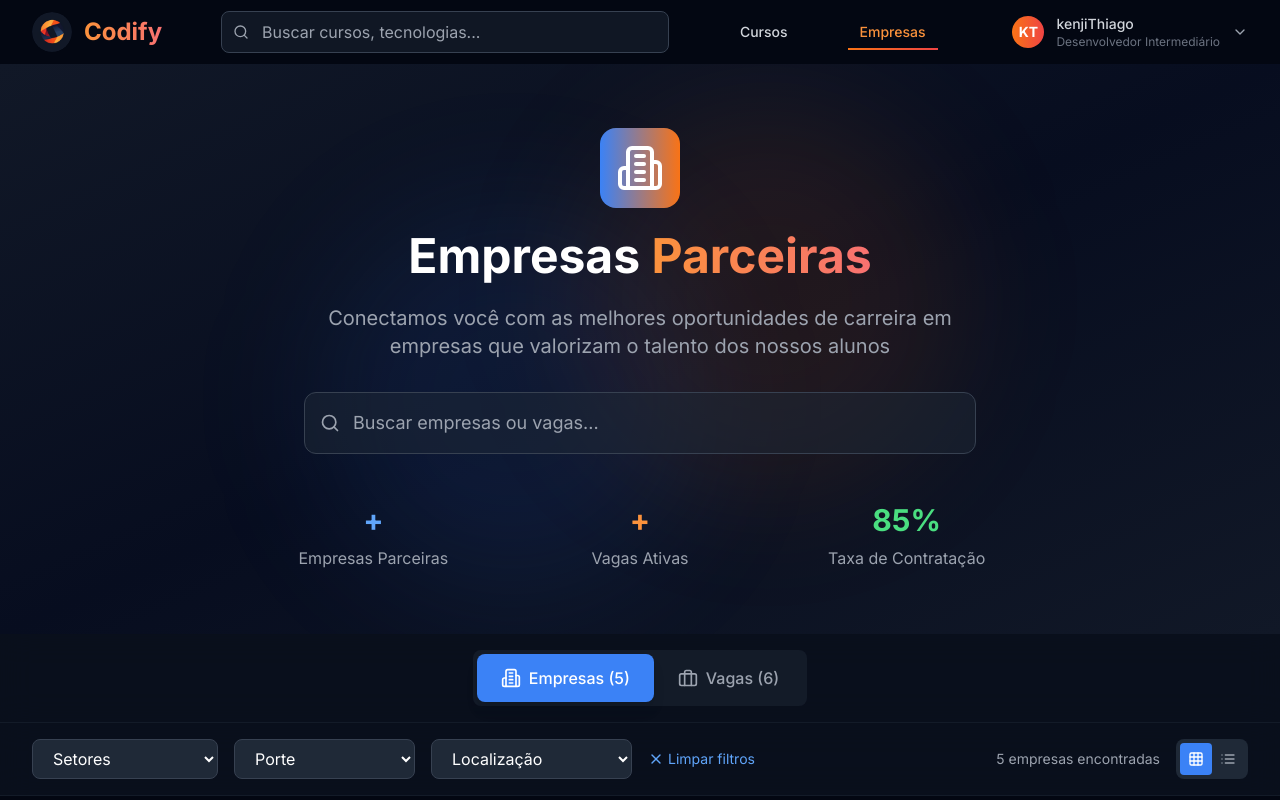
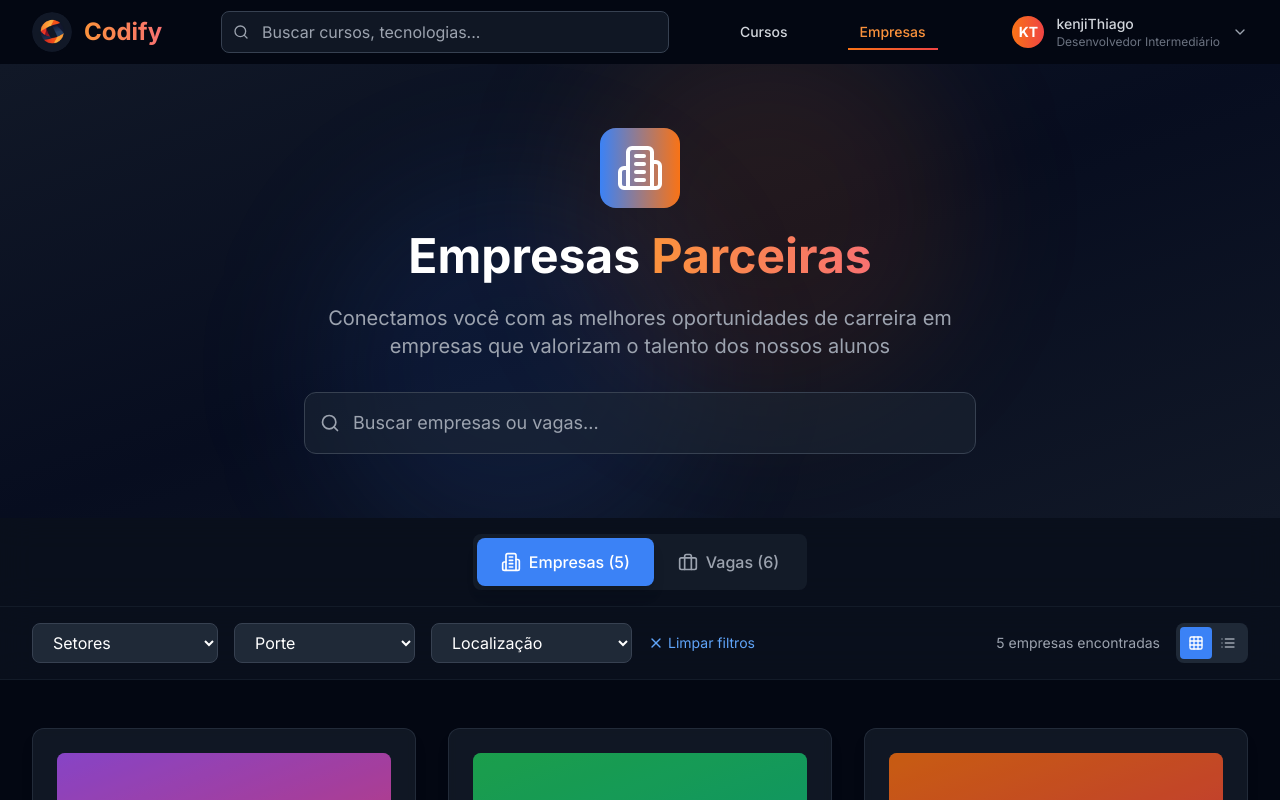
Before and after one commit to kenjiThiago/ProjetoBD2, a Next.js app in the folder frontend/: page /empresas in a window 1280 px wide. Shown: the top 800 px of the page. Built offline with nearby package versions, Linux system fonts and the light colour scheme.

Commit message:
[front] Removido estatísticas do CompaniesHero.

```diff
--- a/frontend/src/app/empresas/components/CompaniesHero.tsx
+++ b/frontend/src/app/empresas/components/CompaniesHero.tsx
@@ -5,14 +5,10 @@ import { Search, X, Building2 } from 'lucide-react'
 
 interface CompaniesHeroProps {
   searchTerm: string
-  totalCompanies: number
-  totalJobs: number
 }
 
 export default function CompaniesHero({
   searchTerm,
-  totalCompanies,
-  totalJobs
 }: CompaniesHeroProps) {
   return (
     <section className="bg-gradient-to-br from-gray-900 via-blue-950/20 to-gray-900 py-16 relative overflow-hidden">
@@ -79,22 +75,6 @@ export default function CompaniesHero({
               </AnimatePresence>
             </div>
           </div>
-
-          {/* Stats */}
-          <div className="grid grid-cols-1 md:grid-cols-3 gap-8 mt-12 max-w-3xl mx-auto">
-            <div className="text-center">
-              <div className="text-3xl font-bold text-blue-400 mb-2">{totalCompanies}+</div>
-              <div className="text-gray-400">Empresas Parceiras</div>
-            </div>
-            <div className="text-center">
-              <div className="text-3xl font-bold text-orange-400 mb-2">{totalJobs}+</div>
-              <div className="text-gray-400">Vagas Ativas</div>
-            </div>
-            <div className="text-center">
-              <div className="text-3xl font-bold text-green-400 mb-2">85%</div>
-              <div className="text-gray-400">Taxa de Contratação</div>
-            </div>
-          </div>
         </motion.div>
       </div>
     </section>
```
